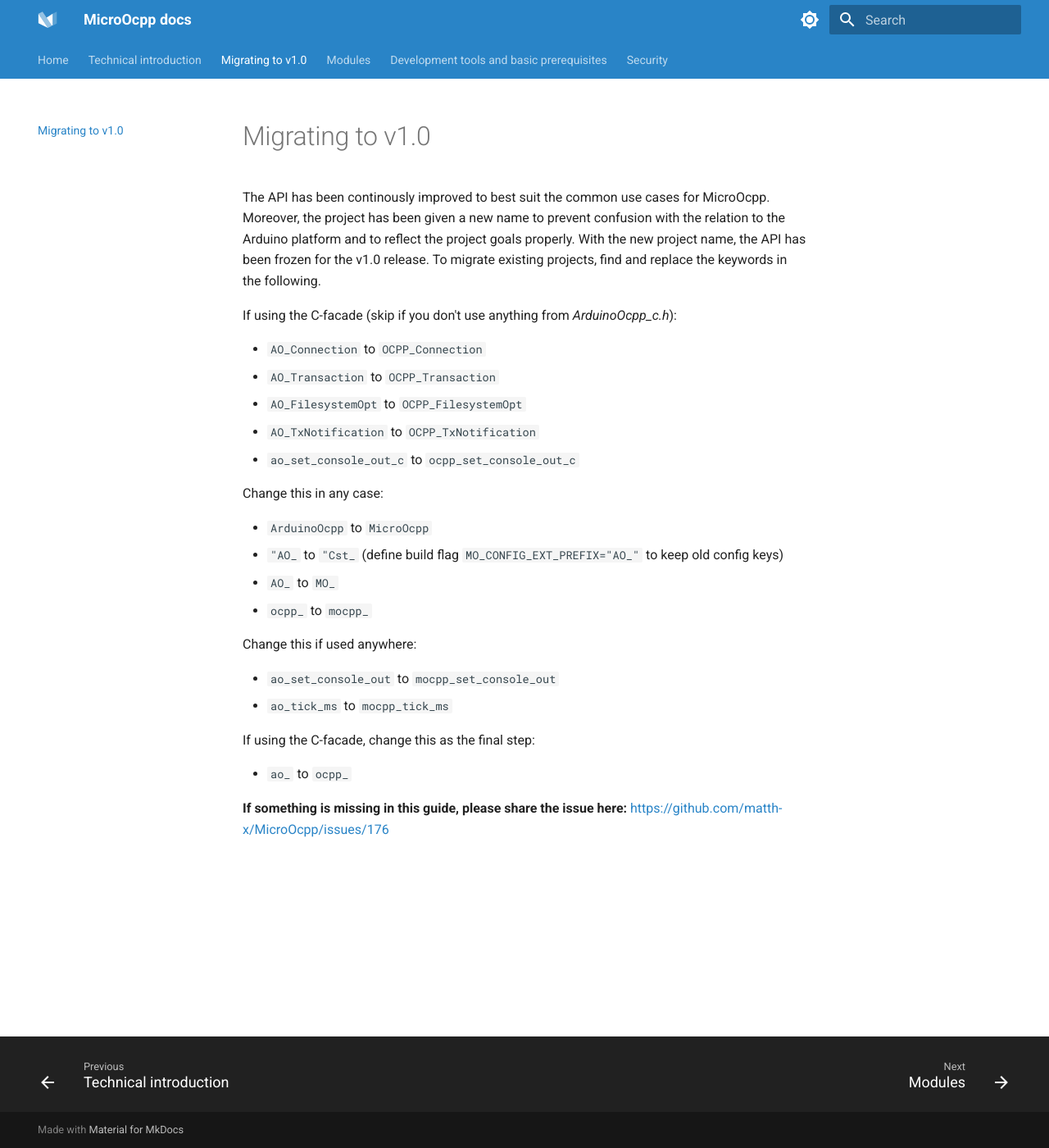
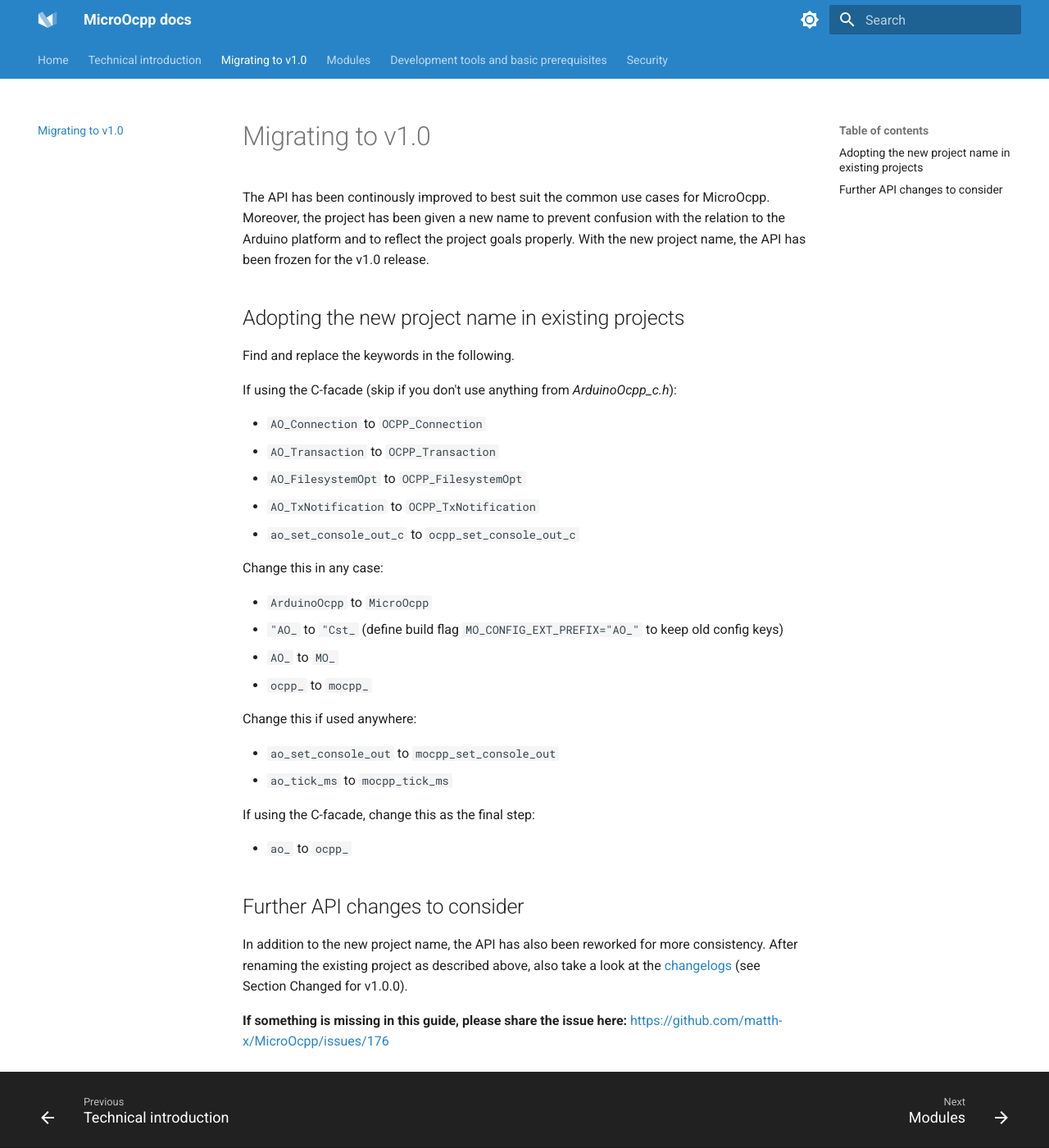
Before and after one commit to matth-x/MicroOcpp, an MkDocs documentation site: the page built from docs/migration.md, in a window 1280 px wide and 1400 px high. Shown: the whole window at 82% size. Built offline with MkDocs 1.6.1 and Material for MkDocs 9.7.7, drawn with Linux system fonts in a browser that asks for light colours.

Commit message:
add changelog

```diff
--- a/docs/migration.md
+++ b/docs/migration.md
@@ -1,6 +1,10 @@
 # Migrating to v1.0
 
-The API has been continously improved to best suit the common use cases for MicroOcpp. Moreover, the project has been given a new name to prevent confusion with the relation to the Arduino platform and to reflect the project goals properly. With the new project name, the API has been frozen for the v1.0 release. To migrate existing projects, find and replace the keywords in the following.
+The API has been continously improved to best suit the common use cases for MicroOcpp. Moreover, the project has been given a new name to prevent confusion with the relation to the Arduino platform and to reflect the project goals properly. With the new project name, the API has been frozen for the v1.0 release.
+
+## Adopting the new project name in existing projects
+
+Find and replace the keywords in the following.
 
 If using the C-facade (skip if you don't use anything from *ArduinoOcpp_c.h*):
 
@@ -26,4 +30,8 @@
 
 - `ao_` to `ocpp_`
 
+## Further API changes to consider
+
+In addition to the new project name, the API has also been reworked for more consistency. After renaming the existing project as described above, also take a look at the [changelogs](https://github.com/matth-x/MicroOcpp/blob/1.0.x/CHANGELOG.md) (see Section Changed for v1.0.0).
+
 **If something is missing in this guide, please share the issue here:** [https://github.com/matth-x/MicroOcpp/issues/176](https://github.com/matth-x/MicroOcpp/issues/176)
```
Also changed, not shown: CHANGELOG.md (added, +52 -0 lines).
